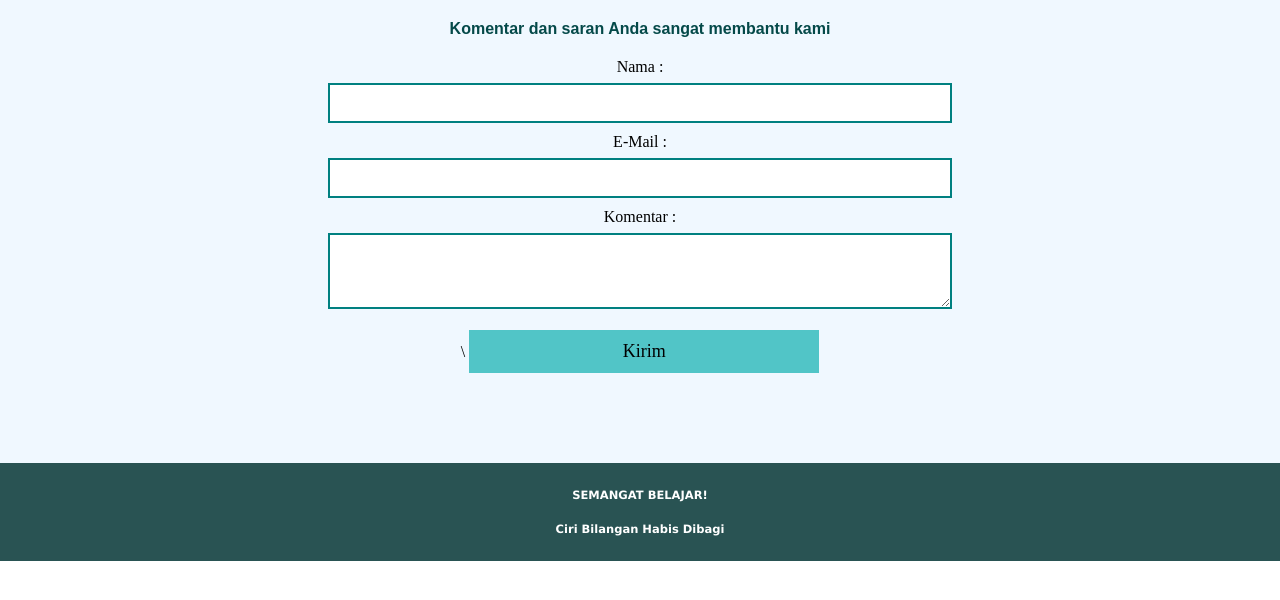
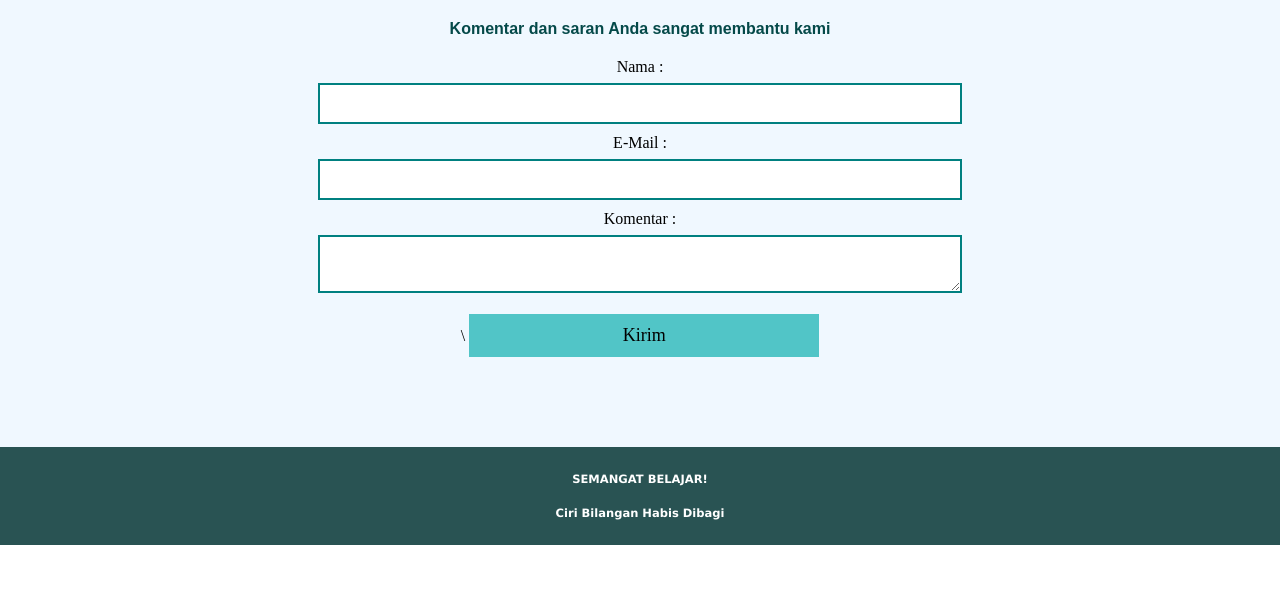
Before and after one commit to IlfiNurDiana/BilanganKomentar, a PHP site: page / in a window 1280 px wide. Shown: the part 144-744 px from the top of the page. Run offline with PHP 8.4, Linux system fonts and the light colour scheme.

Commit message:
Update stylesheet.css

```diff
--- a/stylesheet.css
+++ b/stylesheet.css
@@ -69,14 +69,16 @@ input {
     width: 620px;
     margin-top: 7px;
     margin-bottom: 10px;
-    padding: 10px 0;
+    padding: 10px;
+    font-size: 15px;
     border: 2.5px solid #008080;
 }
 textarea {
     width: 620px;
     margin-top: 7px;
     margin-bottom: 10px;
-    padding: 20px 0;
+    padding: 10px;
+    font-size: 15px;
     border: 2.5px solid #008080;
 }
 .kirim {
```
